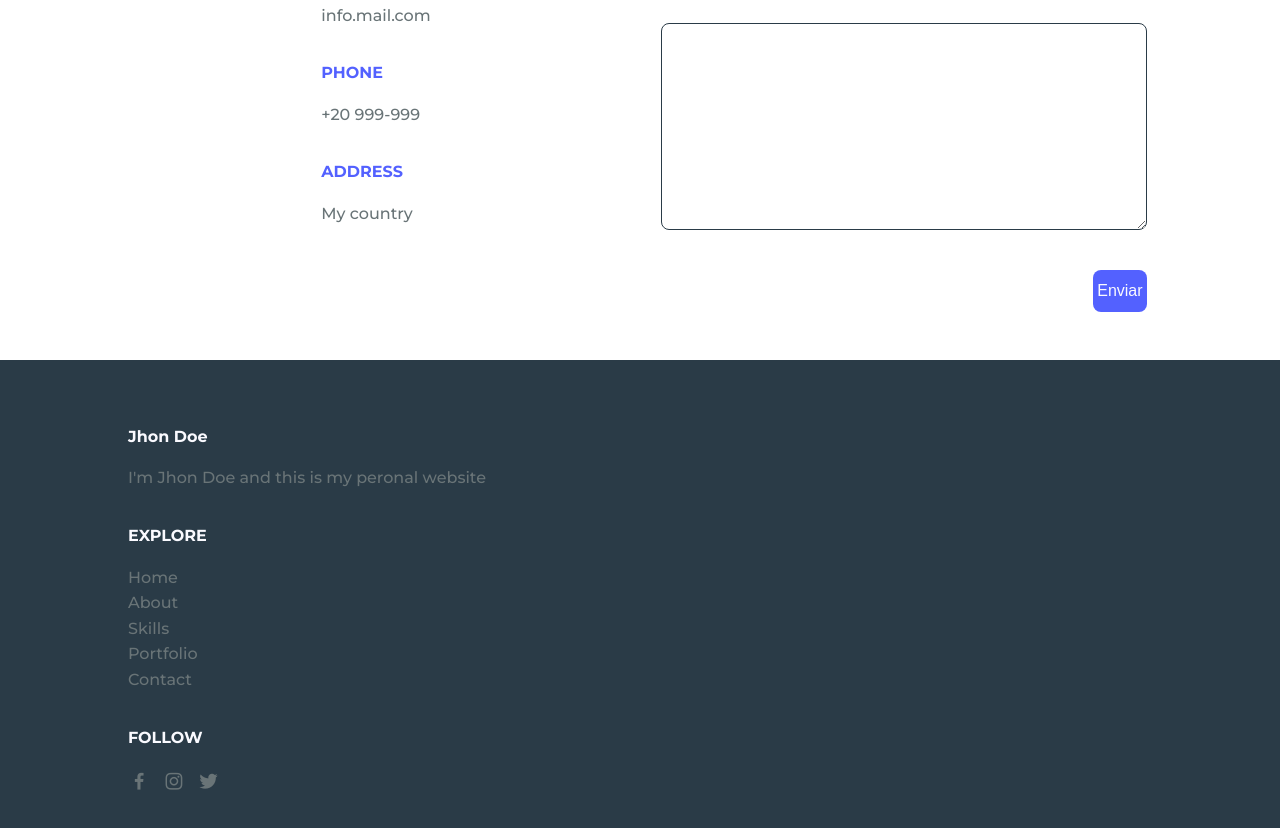
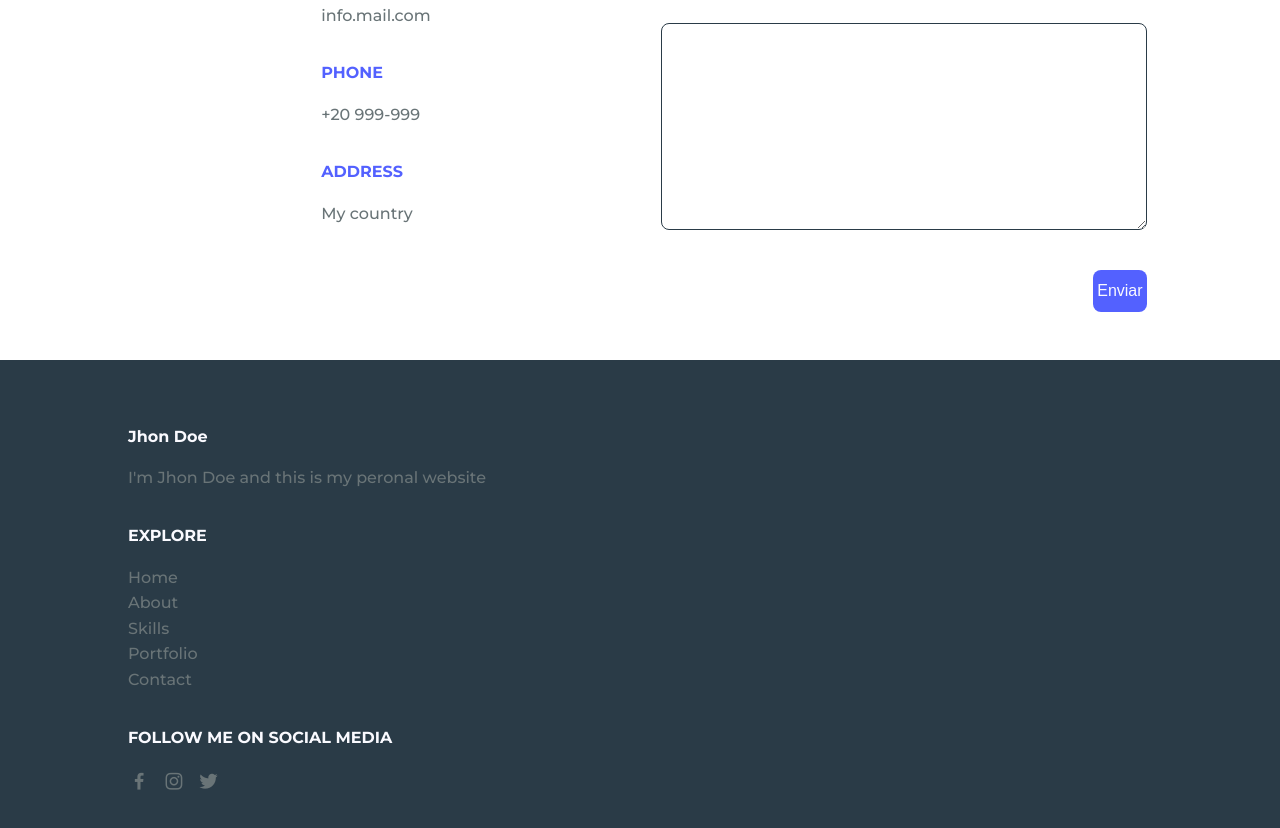
Before and after one commit to Gittaarraa/Berita-Web, a plain HTML site: page WebPortofolioGitara-master/responsive-portfolio-website-kerangka/index.html in a window 1280 px wide. Shown: the part 2576-3404 px from the top of the page. Drawn offline with nearby package versions, Linux system fonts and the light colour scheme.

Commit message:
update on footer

```diff
--- a/WebPortofolioGitara-master/responsive-portfolio-website-kerangka/index.html
+++ b/WebPortofolioGitara-master/responsive-portfolio-website-kerangka/index.html
@@ -192,7 +192,7 @@
                 </div>
 
                 <div class="footer_data">
-                    <h2 class="footer_title">FOLLOW</h2>
+                    <h2 class="footer_title">FOLLOW ME ON SOCIAL MEDIA</h2>
                     <a href="" class="footer_social"><i class='bx bxl-facebook'></i></a>
                     <a href="" class="footer_social"><i class='bx bxl-instagram'></i></a>
                     <a href="" class="footer_social"><i class='bx bxl-twitter'></i></a>
```
